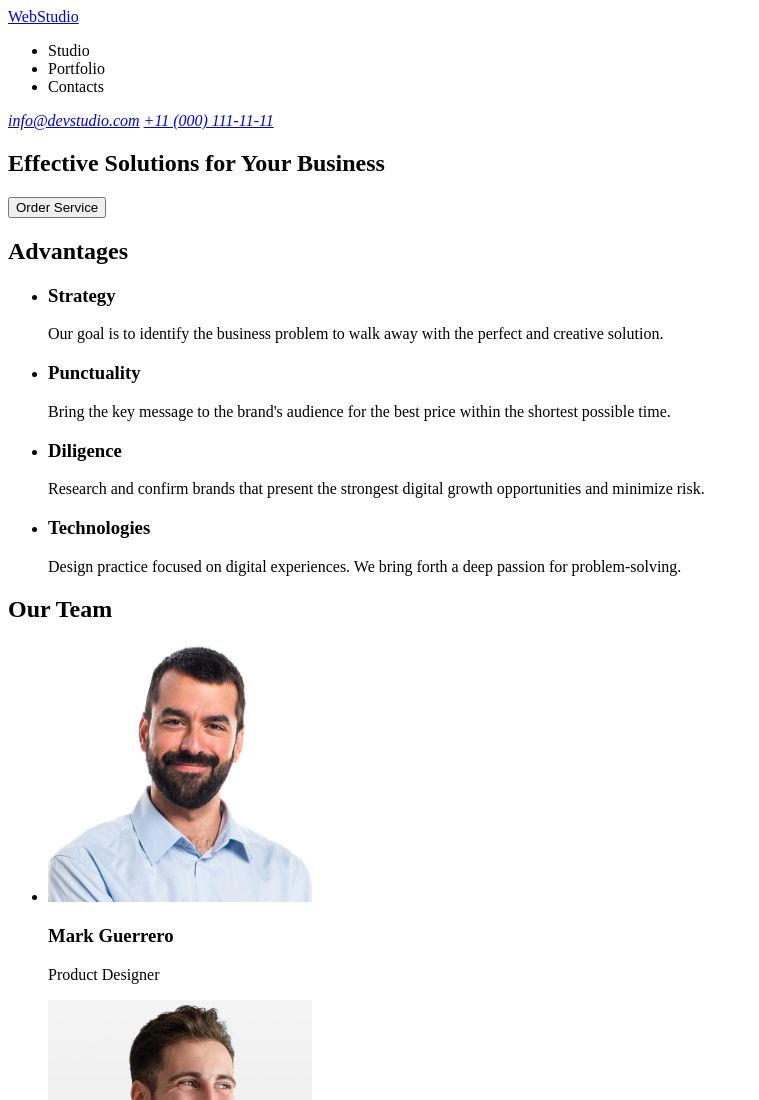
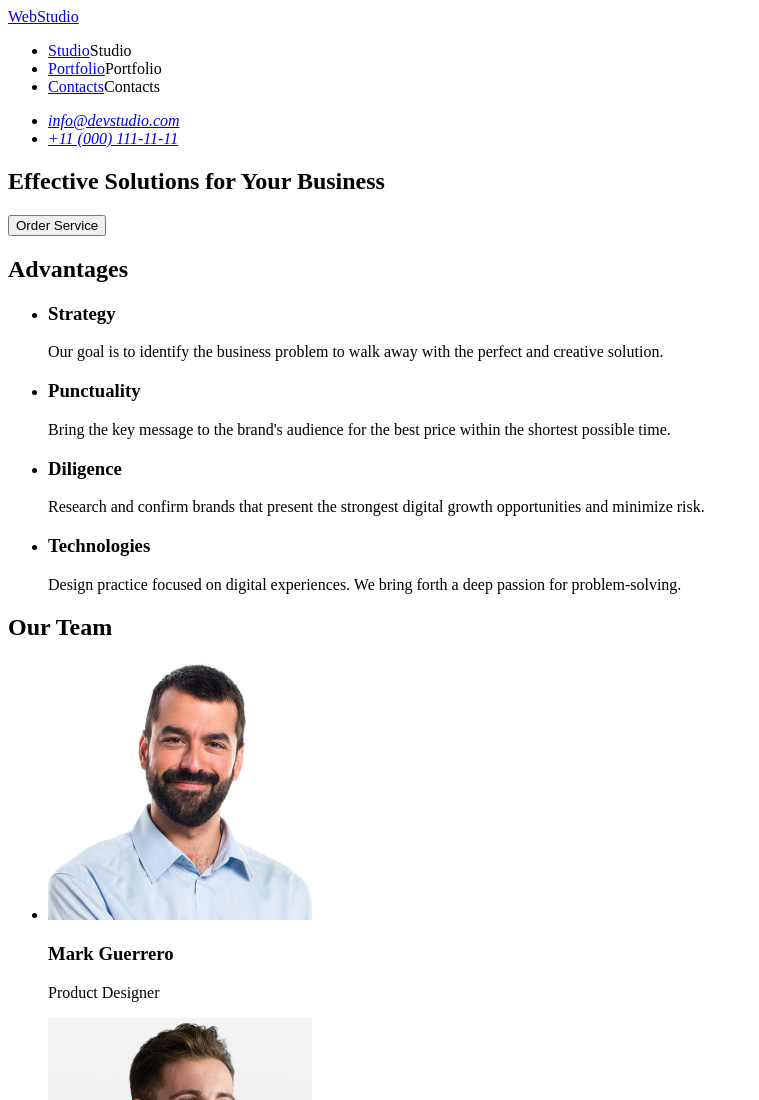
Before and after one commit to TA199392/fs-online114, a plain HTML site: page index.html in a window 1280 px wide. Shown: the top 1100 px of the page, without its empty margins (0-759 px from the left). Drawn offline with Linux system fonts and the light colour scheme.

Commit message:
add markup

```diff
--- a/index.html
+++ b/index.html
@@ -10,16 +10,18 @@
       <nav>
         <a href="./index.html">WebStudio</a>
         <ul>
-          <li><a href="Studio"></a>Studio</li>
-          <li><a href="Portfolio"></a>Portfolio</li>
-          <li><a href="Contacts"></a>Contacts</li>
+          <li><a href="#">Studio</a>Studio</li>
+          <li><a href="#">Portfolio</a>Portfolio</li>
+          <li><a href="#">Contacts</a>Contacts</li>
         </ul>
       </nav>
+      <address>
+        <ul>
+          <li><a href="mailto:info@devstudio.com">info@devstudio.com</a></li>
+          <li><a href="tel:+110001111111">+11 (000) 111-11-11</a></li>
+        </ul>
+      </address>
     </header>
-    <address>
-      <a href="mailto:info@devstudio.com">info@devstudio.com</a>
-      <a href="tel:+110001111111">+11 (000) 111-11-11</a>
-    </address>
     <main>
       <!--Initial section-->
       <section>
```
